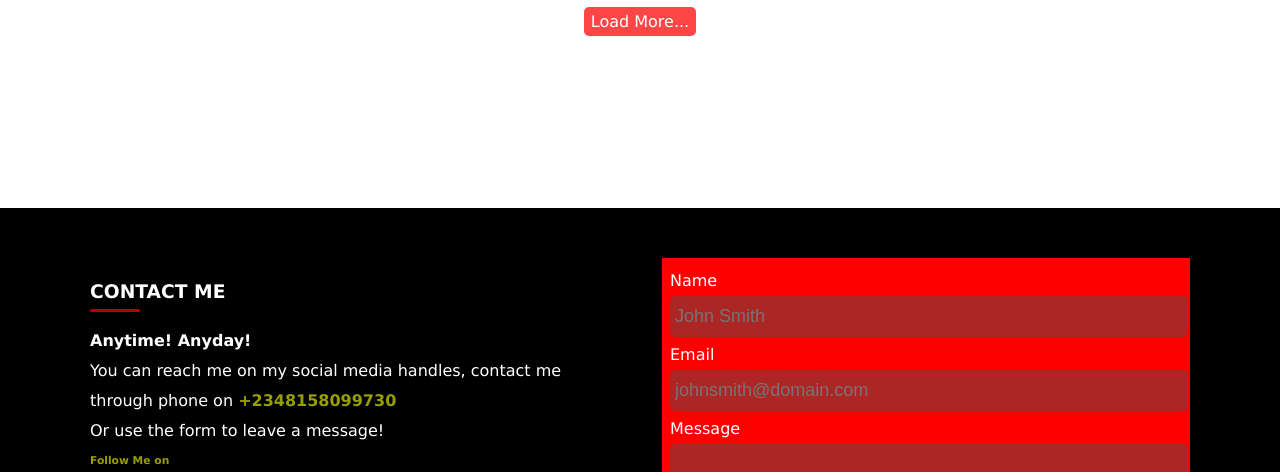
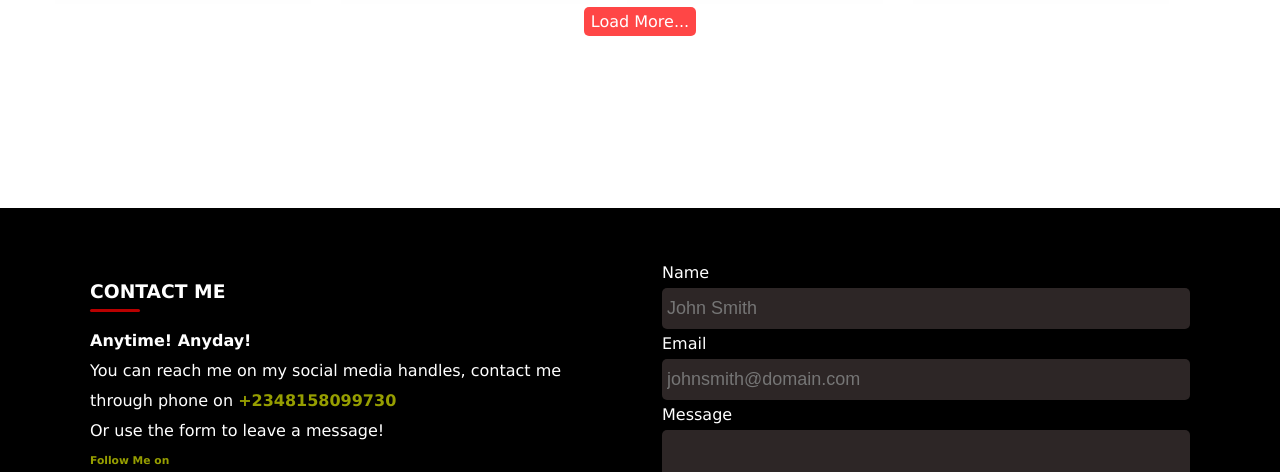
Before and after one commit to Web-pilot/ochagwupaul-portfolio-2022, a plain HTML site: page index.html in a window 1280 px wide. Shown: the part 2372-2844 px from the top of the page. Drawn offline with Linux system fonts and the light colour scheme.

Commit message:
updated css

```diff
--- a/styles.css
+++ b/styles.css
@@ -529,9 +529,7 @@ section {
 
 form {
     /* box-shadow: 0px 0px 15px -5px rgba(237, 237, 237, 0.5); */
-    padding: 5px;
     width: 100%;
-    background: red;
 }
 
 form label {
@@ -539,7 +537,7 @@ form label {
 }
 
 .form_group {
-    margin: 3px;
+    margin: px;
     width: 100%;
 
 }
```
